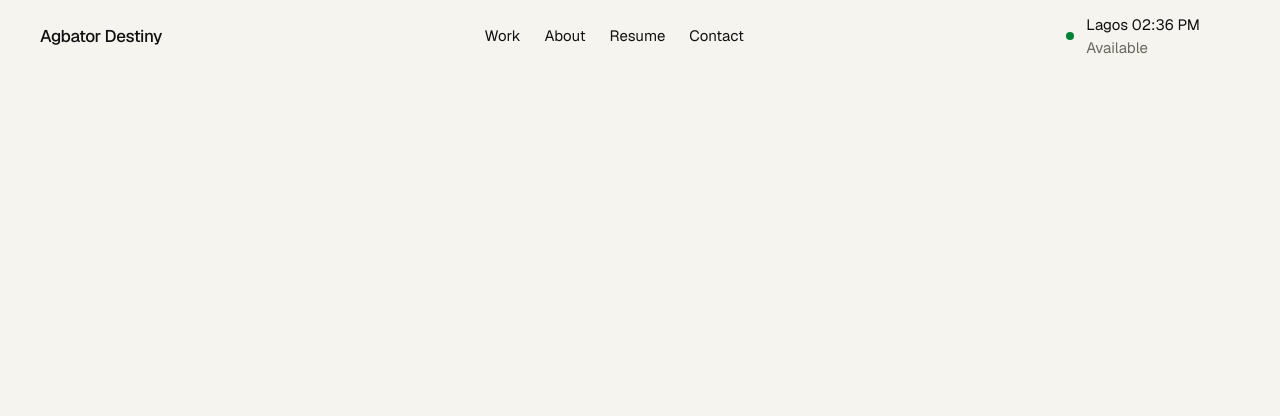
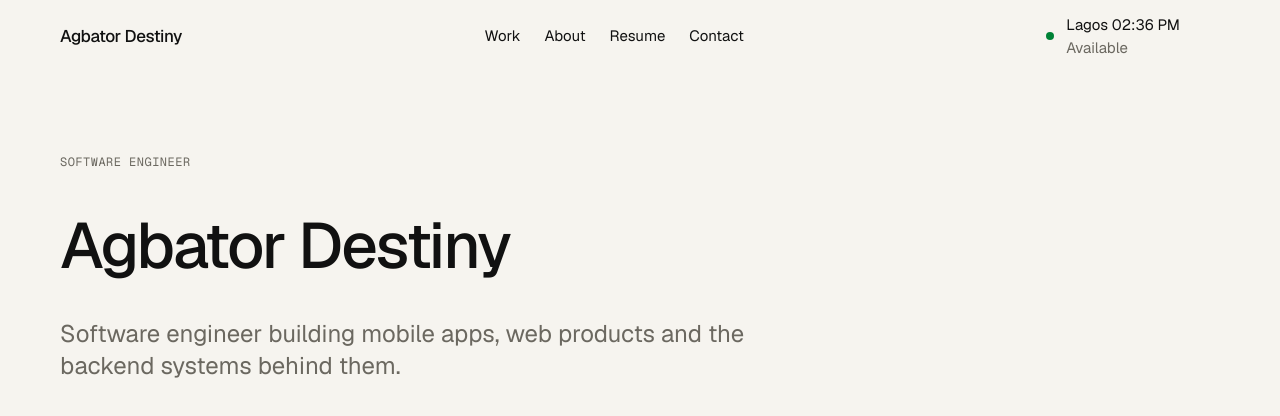
Before and after one commit to Deztini/portfolio, a Next.js app: page / in a window 1280 px wide. Shown: the top 416 px of the page. Built offline with nearby package versions, Linux system fonts and the light colour scheme.

Commit message:
feat: Add Hero section

```diff
--- a/app/globals.css
+++ b/app/globals.css
@@ -126,7 +126,7 @@ p {
 }
 
 @utility section-space {
-  padding-block: clamp(5rem, 10vw, 9rem);
+  padding-block: clamp(3rem, 10vw, 5rem);
 }
 
 @utility meta {
--- a/app/page.tsx
+++ b/app/page.tsx
@@ -1,17 +1,10 @@
+import { Hero } from "@/components/section/Hero";
 import Image from "next/image";
 
 export default function Home() {
   return (
-    <main>
-      {/* <p className="meta">01 / Test</p>
-      <h1 className="text-display mt-4">Destiny Agbator</h1>
-      <p className="mt-6 max-w-xl text-muted">
-        Software engineer building mobile apps, web products and the backend
-        systems behind them.
-      </p>
-      <a href="#" className="link-underline mt-8 inline-block text-accent">
-        View résumé
-      </a> */}
+    <main className="px-15">
+      <Hero />
     </main>
   );
 }
--- a/components/layout/Header.tsx
+++ b/components/layout/Header.tsx
@@ -29,7 +29,7 @@ export function Header() {
     <header
       className={`sticky top-0 z-40 border-b  bg-bg ${scrolled ? "border-border" : "border-transparent"}`}
     >
-      <div className="h-18 px-10  flex items-center justify-between">
+      <div className="h-18 px-15  flex items-center justify-between">
         <Link href="/" className="font-medium tracking-tight">
           {site.name}
         </Link>
--- /dev/null
+++ b/components/section/Hero.tsx
@@ -0,0 +1,15 @@
+import { site } from "@/content/site";
+
+export function Hero() {
+  return(
+    <section className=" section-space flex flex-col gap-10">
+     <p className="meta">{site.title}</p>
+     <h1 className="text-display">{site.name}</h1>
+     <p className="text-muted max-w-3xl text-2xl">{site.intro}</p>
+
+     <div className="flex gap-6">
+
+     </div>
+    </section>
+  );
+}
```
Also changed, not shown: components/ui/Button.tsx (added).
